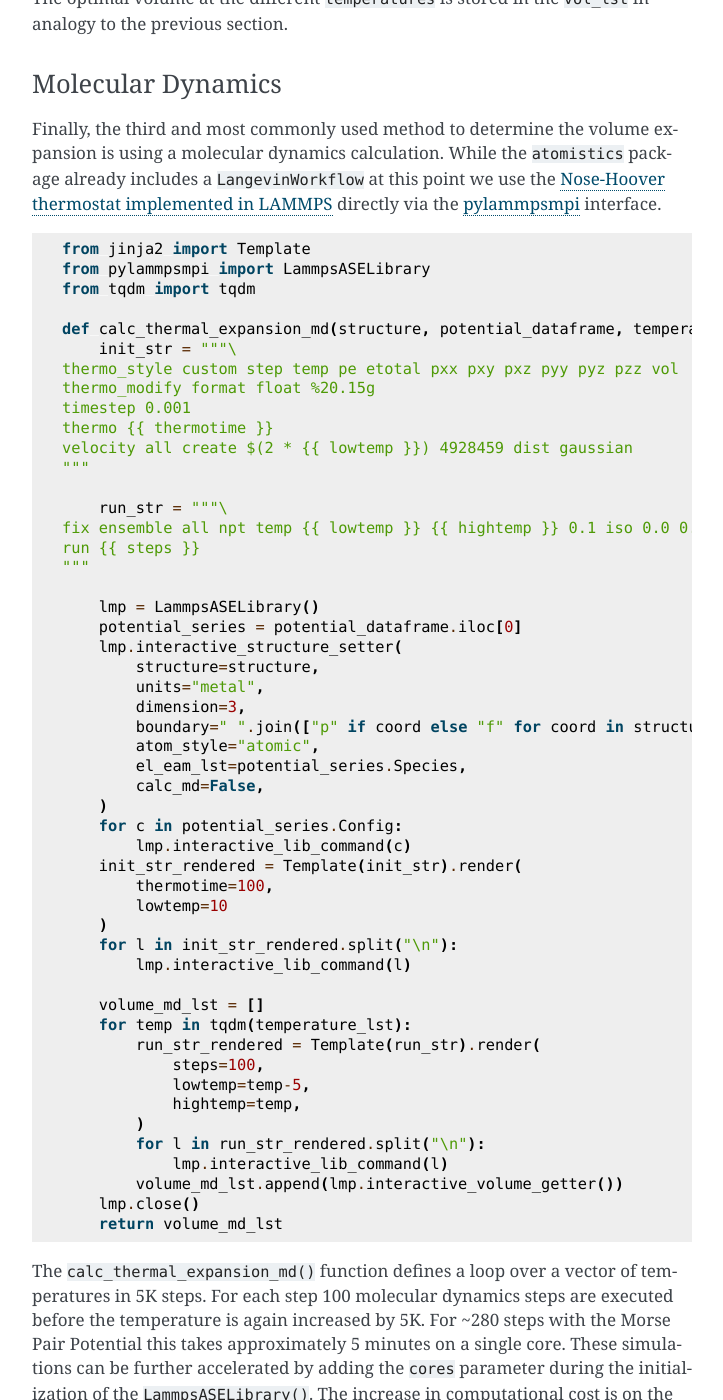
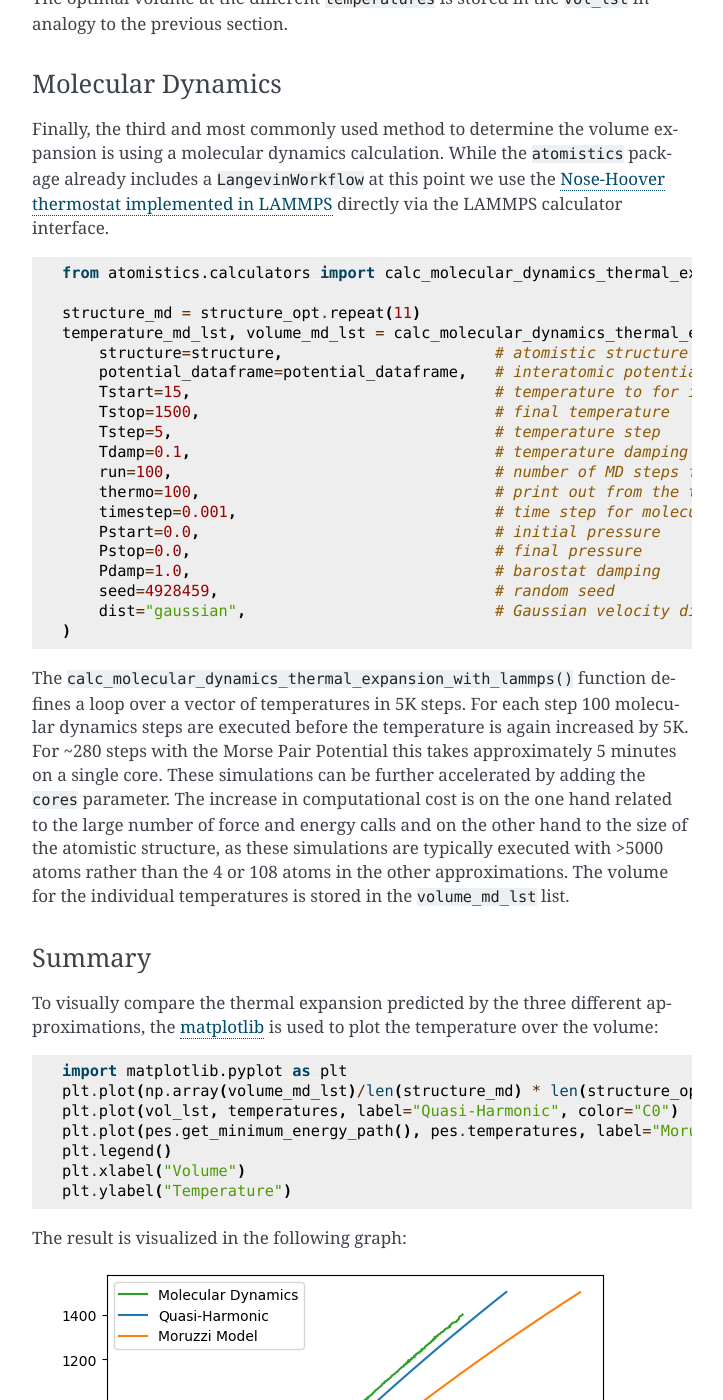
Before and after one commit to pyiron/atomistics, a Sphinx documentation site: the page built from docs/source/materialproperties.md, in a window 1280 px wide and 1400 px high, scrolled down 11344 px. Shown: the whole window, without its empty margins (388-1111 px from the left). Built offline with Sphinx 7.4.7, drawn with Linux system fonts in a browser that asks for light colours; some of the changed text lies outside the part shown.

Commit message:
update documentation

````diff
--- a/docs/source/materialproperties.md
+++ b/docs/source/materialproperties.md
@@ -488,77 +488,35 @@ The optimal volume at the different `temperatures` is stored in the `vol_lst` in
 ### Molecular Dynamics
 Finally, the third and most commonly used method to determine the volume expansion is using a molecular dynamics
 calculation. While the `atomistics` package already includes a `LangevinWorkflow` at this point we use the [Nose-Hoover
-thermostat implemented in LAMMPS](https://docs.lammps.org/fix_nh.html) directly via the [pylammpsmpi](https://github.com/pyiron/pylammpsmpi)
-interface.
+thermostat implemented in LAMMPS](https://docs.lammps.org/fix_nh.html) directly via the LAMMPS calculator interface.
 ```
-from jinja2 import Template
-from pylammpsmpi import LammpsASELibrary
-from tqdm import tqdm
+from atomistics.calculators import calc_molecular_dynamics_thermal_expansion_with_lammps
 
-def calc_thermal_expansion_md(structure, potential_dataframe, temperature_lst):
-    init_str = """\
-thermo_style custom step temp pe etotal pxx pxy pxz pyy pyz pzz vol
-thermo_modify format float %20.15g
-timestep 0.001
-thermo {{ thermotime }}
-velocity all create $(2 * {{ lowtemp }}) 4928459 dist gaussian
-"""
-
-    run_str = """\
-fix ensemble all npt temp {{ lowtemp }} {{ hightemp }} 0.1 iso 0.0 0.0 1.0
-run {{ steps }}
-"""
-
-    lmp = LammpsASELibrary()
-    potential_series = potential_dataframe.iloc[0]
-    lmp.interactive_structure_setter(
-        structure=structure,
-        units="metal",
-        dimension=3,
-        boundary=" ".join(["p" if coord else "f" for coord in structure.pbc]),
-        atom_style="atomic",
-        el_eam_lst=potential_series.Species,
-        calc_md=False,
-    )
-    for c in potential_series.Config:
-        lmp.interactive_lib_command(c)
-    init_str_rendered = Template(init_str).render(
-        thermotime=100,
-        lowtemp=10
-    )
-    for l in init_str_rendered.split("\n"):
-        lmp.interactive_lib_command(l)
-
-    volume_md_lst = []
-    for temp in tqdm(temperature_lst):
-        run_str_rendered = Template(run_str).render(
-            steps=100,
-            lowtemp=temp-5,
-            hightemp=temp,
-        )
-        for l in run_str_rendered.split("\n"):
-            lmp.interactive_lib_command(l)
-        volume_md_lst.append(lmp.interactive_volume_getter())
-    lmp.close()
-    return volume_md_lst
-```
-The `calc_thermal_expansion_md()` function defines a loop over a vector of temperatures in 5K steps. For each step 100
-molecular dynamics steps are executed before the temperature is again increased by 5K. For ~280 steps with the Morse
-Pair Potential this takes approximately 5 minutes on a single core. These simulations can be further accelerated by
-adding the `cores` parameter during the initialization of the `LammpsASELibrary()`. The increase in computational cost
-is on the one hand related to the large number of force and energy calls and on the other hand to the size of the atomistic
-structure, as these simulations are typically executed with >5000 atoms rather than the 4 or 108 atoms in the other
-approximations.
-```
 structure_md = structure_opt.repeat(11)
-temperature_md_lst = np.linspace(15, 1400, 278)
-volume_md_lst = calc_thermal_expansion_md(
-    structure=structure_md,
-    potential_dataframe=potential_dataframe,
-    temperature_lst=temperature_md_lst,
+temperature_md_lst, volume_md_lst = calc_molecular_dynamics_thermal_expansion_with_lammps(
+    structure=structure,                       # atomistic structure
+    potential_dataframe=potential_dataframe,   # interatomic potential defined as pandas.DataFrame
+    Tstart=15,                                 # temperature to for initial velocity distribution
+    Tstop=1500,                                # final temperature
+    Tstep=5,                                   # temperature step
+    Tdamp=0.1,                                 # temperature damping of the thermostat
+    run=100,                                   # number of MD steps for each temperature
+    thermo=100,                                # print out from the thermostat
+    timestep=0.001,                            # time step for molecular dynamics
+    Pstart=0.0,                                # initial pressure
+    Pstop=0.0,                                 # final pressure
+    Pdamp=1.0,                                 # barostat damping
+    seed=4928459,                              # random seed
+    dist="gaussian",                           # Gaussian velocity distribution
 )
 ```
-The volume for the individual temperatures is stored in the `volume_md_lst` list.
+The `calc_molecular_dynamics_thermal_expansion_with_lammps()` function defines a loop over a vector of temperatures in
+5K steps. For each step 100 molecular dynamics steps are executed before the temperature is again increased by 5K. For
+~280 steps with the Morse Pair Potential this takes approximately 5 minutes on a single core. These simulations can be
+further accelerated by adding the `cores` parameter. The increase in computational cost is on the one hand related to
+the large number of force and energy calls and on the other hand to the size of the atomistic structure, as these
+simulations are typically executed with >5000 atoms rather than the 4 or 108 atoms in the other approximations. The
+volume for the individual temperatures is stored in the `volume_md_lst` list.
 
 ### Summary
 To visually compare the thermal expansion predicted by the three different approximations, the [matplotlib](https://matplotlib.org)
````
Also changed, not shown: 2 other files.
